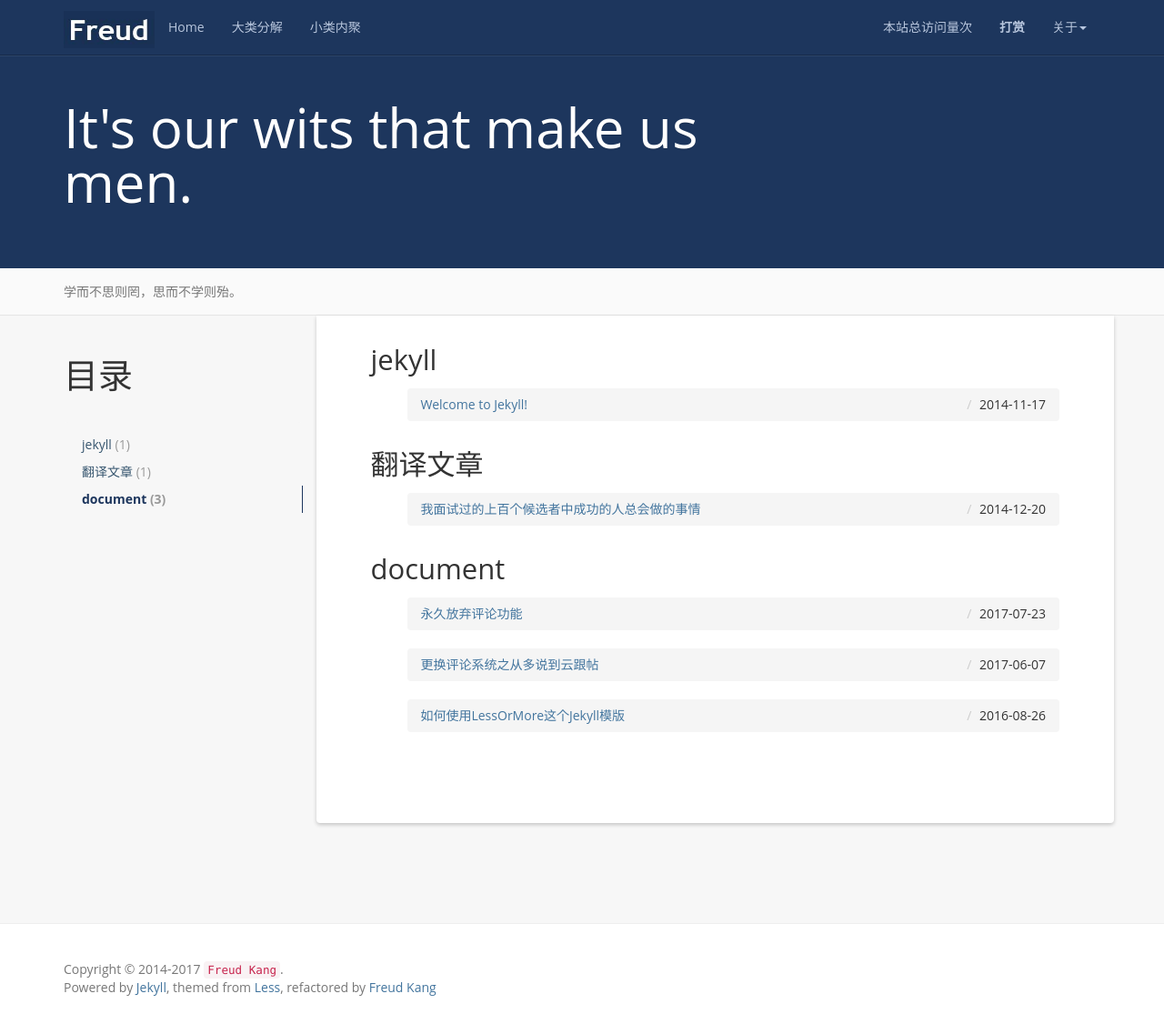
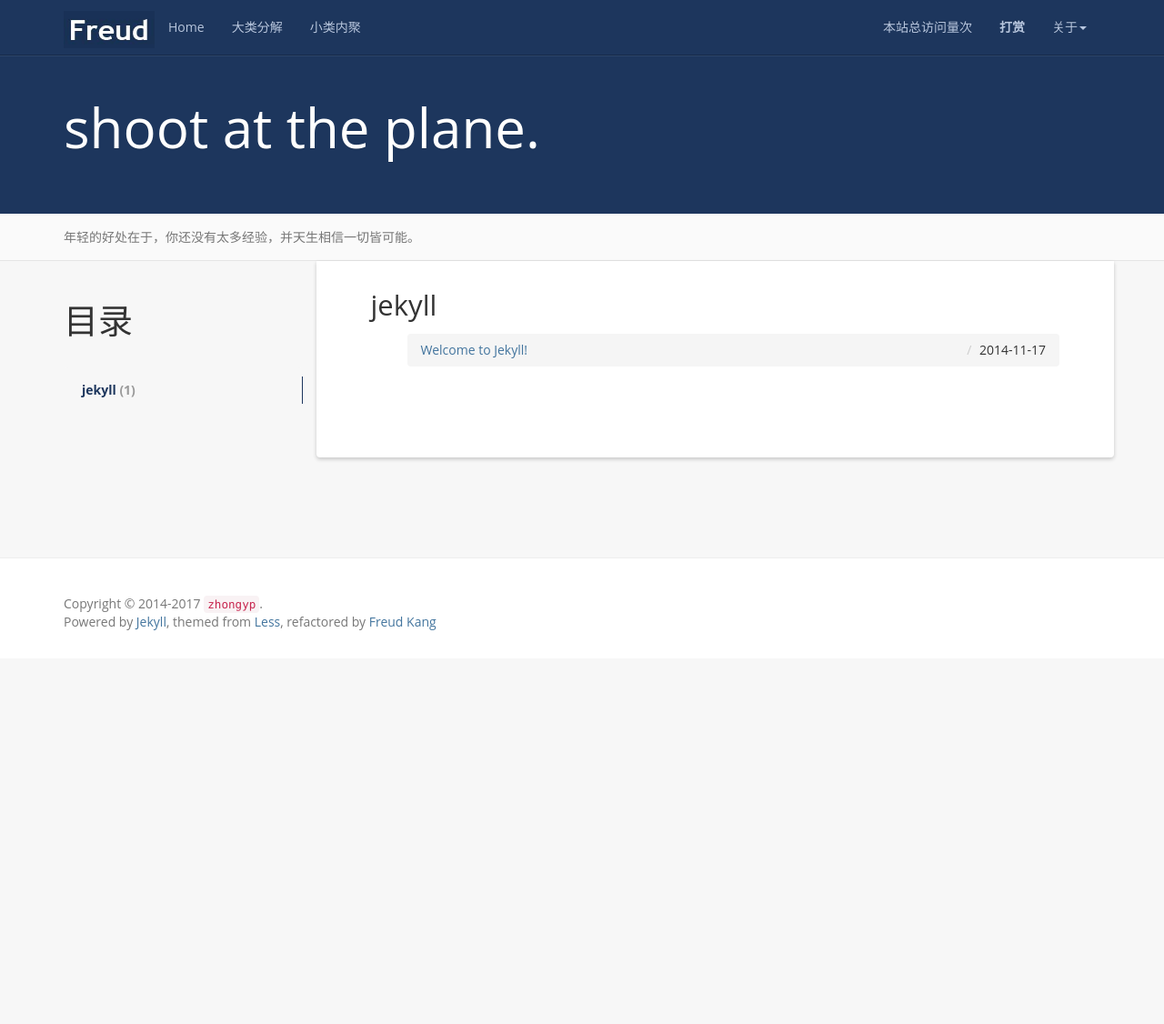
Before and after one commit to zhongyp/jekyll-theme-classic, a Jekyll site: the page built from categories/index.html, in a window 1280 px wide and 1126 px high. Shown: the whole window at 91% size. Built offline with Jekyll 4.4.1, drawn with Linux system fonts in a browser that asks for light colours; nearby versions of some CDN libraries; comment, search, counter and statistics services are not loaded; part of the change alters nothing that is shown.

```diff
--- a/_config.yml
+++ b/_config.yml
@@ -1,15 +1,15 @@
 # Site settings
-name: Less Or More
-email: luoyan35714@126.com
-author: Freud Kang
-url: http://www.hifreud.com
-resume_site: http://www.hifreud.com/Resume.io/
-github: https://github.com/luoyan35714/
+name: My Little Diary
+email: zhongyp001@163.com
+author: zhongyp
+url: http://www.zhongyp.me
+resume_site: http://zhongyp.me
+github: https://github.com/camda/
 baseurl: ""
-description: Actually, less is more!
-meta_description: 康志华;个人博客;学而不思则罔;思而不学则殆;生命不止;折腾不休
-motto: It's our wits that make us men.
-banner: 学而不思则罔，思而不学则殆。
+description: 忙活，或者等死。
+meta_description: zhongyp;笔记•随笔;若你真的想做某事，你得努力上进、善用机会，而最重要的是决不放弃。
+motto: shoot at the plane.
+banner: 年轻的好处在于，你还没有太多经验，并天生相信一切皆可能。
 
 #permalink: /:categories/:year/:month/:day/:title/
 permalink: /:year/:month/:day/:title/
@@ -17,10 +17,10 @@ paginate: 10
 
 exclude: ['README.md', 'Gemfile.lock', 'Gemfile', 'Rakefile']
 
-github_username: luoyan35714
+github_username: camda
 highlighter: Pygments
 
 # Build settings
 markdown: kramdown
 
-baidu_analysis: 94be4b0f9fc5d94cc0d0415ea6761ae9
+baidu_analysis: c3a96bcff9ce4fd81c073bd0facf8a2a
--- a/_posts/2014-12-20-I-ve-Interviewed-100s-of-Candidates-and-the-Ones-I-Hire-Always-Do-This.markdown
+++ /dev/null
@@ -1,45 +0,0 @@
----
-layout: post
-title:  我面试过的上百个候选者中成功的人总会做的事情
-date:   2014-12-20 20:05:00 +0800
-categories: 翻译文章
-tag: interview
----
-
-* content
-{:toc}
-
-
-本文翻译自[Linked In](https://www.linkedin.com/)，作者Minal Mehta
-
-原文地址 [I’ve Interviewed 100s of Candidates and the Ones I Hire Always Do This](http://www.linkedin.com/pulse/20141002164029-1473578-how-to-win-an-interview-before-it-starts?midToken=AQH6jyhMOpWb0g&trk=eml-b2_content_ecosystem_digest-recommended_articles-74-null&fromEmail=fromEmail&ut=3Sa86TzhqLj6s1)
-
-
-面试是很有压力的一件事，通常，你只有不到一个小时的时间来使面试官相信你是所有候选者中最合适那一个。这个面试官很有可能还会在当天面试其他的候选者并且还有其他的事情要做。那你如何才能够脱颖而出呢。
-
-充分的准备，知道哪些事情是想要让面试官知道的。
-====================================
-
-通过上百个我做组织的面试者们，我发现最合适的那些面试者永远都是表达最清晰的。
-
-所有人都知道充足的准备是必要的，但是如何准备是极其重要的，许多人会准备一份面试题和答案的合集，这导致一部分人在遇到合集以外的问题的时候会恐慌（我见过许多人恐慌或者说“这是一个好问题”，当我面试别人或者帮助那些学生准备面试的时候）
-
-以下是我的建议：以最近的记忆最清晰的工作流程开始。通过阅读他们的信息或者询问那些你知道的在这工作的朋友来调查面试的公司和职位，了解他们正在寻找一个拥有什么样能力和文化的人
-
-了解自己，你自己最擅长什么？怎么让你自身如何与公司正在找的人相匹配？这个过程会让你有一个清晰的定位，知道这个公司的职位是不是真的适合你。假设是的，你的自身能力跟这个职位相匹配，你同样知道自己的不足在哪。
-
-从你过往工作经历中找出你突出的贡献，那些你已经确定了你的能力和工作要求相交集的部分。并且，找出一些事情来证明你可以改善你不足的方面。通常，你想出来的这几件事件可以重新组装利用来彰显不同方面的能力。
-
-了解你的听众，组织你的回答语言。
-====================================
-
-我推荐使用排序的组织来确保你的面试官可以理解你的表述。我是STAR方法的忠实粉丝：Situation处境（场景再现），Task任务（必须要做到的），Action行动（你实际做的），Result结果（发生了什么）
-
-场景再现是最重要的，虽然你很清楚发生了什么，但是面试官不知道，花些时间来确保他们可以设身处地的知道当时的情况。如果你不这么做，剩下的故事将是对牛弹琴。
-
-我个人也一直将同样的方法用在各种面试中。“如果你处在一个特定的情境下，你会怎么做？” 花点时间去建立一个共享的空间，让面试官了解情况，然后你们才能一起来聊需要做什么。
-
-保持冷静，记住这次面试是双向的。
-====================================
-
-深呼吸然后记住这只是一次谈话，面试官给你一个评价是很重要的，但是同样重要的是你也要给面试官一个评价，并且确认这是你想要工作的地方。
--- a/_posts/2016-08-27-how-to-use-this-jekyll-theme.md
+++ /dev/null
@@ -1,124 +0,0 @@
----
-layout: post
-title:  如何使用LessOrMore这个Jekyll模版
-date:   2016-08-27 01:08:00 +0800
-categories: document
-tag: 教程
----
-
-* content
-{:toc}
-
-
-致谢
-====================================
-+ 感谢[Less官网](http://lesscss.cn/)的样式，本Jekyll框架的样式都是基于Less官网的样式直接拷贝过来的。只是重构了JS，并且加入了Jekyll语法而已。
-+ 感谢[Github](https://github.com/)提供的代码维护和发布平台
-+ 感谢[Jekyll](https://jekyllrb.com/)团队做出如此优秀的产品
-+ 感谢[Solar](https://github.com/mattvh/solar-theme-jekyll)的原作者[Matt Harzewski](http://www.webmaster-source.com/)，在`2014.11`-`2016.09`的两年间，我的博客选用了此样式模版
-
-
-使用
-====================================
-
-下载
-------------------------------------
-
-使用git从[LessOrMore](https://github.com/luoyan35714/LessOrMore.git)主页下载项目
-
-{% highlight bash %}
-git clone https://github.com/luoyan35714/LessOrMore.git
-{% endhighlight %}
-
-配置
-------------------------------------
-
-`LessOrMore`项目需要配置的只有一个文件`_config.yml`，打开之后按照如下进行配置。
-
-> 特别注意`baseurl`的配置。如果是`***.github.io`项目，不修改为空''的话，会导致JS,CSS等静态资源无法找到的错误
-
-{% highlight bash %}
-name: 博客名称
-email: 邮箱地址
-author: 作者名
-url: 个人网站
-### baseurl修改为项目名，如果项目是'***.github.io'，则设置为空''
-baseurl: "/LessOrMore"
-resume_site: 个人简历网站
-github: github地址
-github_username: github用户名称
-FB:
-  comments :
-    provider : duoshuo
-    duoshuo:
-        short_name : 多说账户
-    disqus :
-        short_name : Disqus账户
-{% endhighlight %}
-
-如何写文章
-------------------------------------
-
-在`LessOrMore/_posts`目录下新建一个文件，可以创建文件夹并在文件夹中添加文件，方便维护。在新建文件中粘贴如下信息，并修改以下的`titile`,`date`,`categories`,`tag`的相关信息，添加`* content {:toc}`为目录相关信息，在进行正文书写前需要在目录和正文之间输入至少2行空行。然后按照正常的Markdown语法书写正文。
-
-{% highlight bash %}
----
-layout: post
-#标题配置
-title:  标题
-#时间配置
-date:   2016-08-27 01:08:00 +0800
-#大类配置
-categories: document
-#小类配置
-tag: 教程
----
-
-* content
-{:toc}
-
-
-我是正文。我是正文。我是正文。我是正文。我是正文。我是正文。
-{% endhighlight %}
-
-执行
-------------------------------------
-
-{% highlight bash %}
-jekyll server
-{% endhighlight %}
-
-效果
-------------------------------------
-打开浏览器并输入URL`http://localhost:4000/`,回车。
-
-
-为什么重复造轮子
-====================================
-
-很明显，我在重复造轮子。在13年接触到GIT，14年末接触到Jekyll，然后搭建了自己的博客，当时是选用了[JekyllThemes](http://jekyllthemes.org/)上的[Solar](https://github.com/mattvh/solar-theme-jekyll)主题，一直到现在。不过中间一直感觉页面风格还是偏暗，阅读不方便。并且有一些小的细节做的不是很好。在页面的跨平台浏览上有一些瑕疵。并且不区分一级标题和二级标题，导致没有重点强调。诸如此类，用了2年，用的越多，越发吃力，中间就一直在寻找新的能够让我一眼认定的主题。
-
-虽然设计好看的主题很多。但是真正适合拿来做博客的却不多。中间一直没有找到合适的主题。直到有一天看到Less官网的主题之后，豁然觉得这就是我的博客想要的样子。简单而又不平凡。所以就决定了要把博客迁移到这个主题，然后拿了两天晚上来把这个主题做出来。
-
-重复造了轮子，但是这个是迄今为止自己觉得最适合我的博客的轮子，所以是值得的！
-
-关于作者
-====================================
-
-热爱开源，热爱折腾的Java程序猿。更多个人信息和联系方式可以参照[我的简介](http://www.hifreud.com/Resume.io/)。
-
-关于打赏
-====================================
-
-如果你也像我一样在寻觅一个简洁的博客主题。不妨试下LessOrMore。
-
-当然你也可以为了我的工作打赏！以激励我做出更好的东西。
-
-支付宝
-----------------
-
-<img src="{{ '/styles/images/zhifubao.PNG' | prepend: site.baseurl }}" alt="支付宝二维码付款给Freud" width="310" />
-
-微信
-----------------
-![微信二维码付款给Freud]({{ '/styles/images/weixin.png' | prepend: site.baseurl }})
--- a/_posts/2017-06-08-change-the-comment-provider-to-yuntentie.md
+++ /dev/null
@@ -1,68 +0,0 @@
----
-layout: post
-title:  更换评论系统之从多说到云跟帖
-date:   2017-06-08 00:00:00 +0800
-categories: document
-tag: 教程
----
-
-* content
-{:toc}
-
-
-挥别
-====================================
-
-从14年博客搭建起来，一直使用的是多说，期间很多人给我留言，有通过我的博客学到技术的，也有看到我博客模板然后拿去使用的，总之也积累了一定的评论量。期间想换Disqus，那时候还没有被墙，不过由于Disqus是国外产品，本地化做的不是很好。所以一直以来仰仗着多说来支撑着博客的评论。不过好景不长。也就大约17年的三月份左右，查看博客的时候，看到评论框上面有一个小链接，点击之后才知道6月1日，多说要永久的关闭了。前前后后使用了不到三年吧。还真的有那么点感情了，所以刚看到这个消息的时候还是很震惊的。不过也可以理解，一个无法成功商业化的项目，最后的结局也无非就是这样。但是由于心里的一些不舍，也就一直没有将多说替换下去，一直等到6月1号上班的那天早上10点多，我上线博客查看的时候还是正常可运行的。不过到6月2号，多说的域名就彻底无法访问了。这才知道，多说是真的走了！感谢这三年来的一路相伴，感谢多说团队曾经做过的努力。
-
-
-选择
-====================================
-
-这几天就一直在寻找一个新的第三方品论，可供考虑的也无非就是畅言，友言，Disqus，云跟帖。
-
-畅言要求必须有备案，这个不太好搞，所以就放弃了。
-
-友言貌似也不稳定，今天查看他的服务的时候502了。
-
-Disqus被墙，而我又极少翻墙。所以也不再考虑之列，最后也就只能选择云跟帖了。
-
-
-网易云跟帖
-====================================
-
-由于云跟帖跟多说有一些小区别。对多说来说，安装完成之后，注册站点跟实际使用域名并没有硬性的要求必须一致，所以写完之后无论在什么地方都可以执行，而网易的这个云跟帖不同的是，会在每次页面加载的时候先获取当前访问的域名，然后跟你注册云跟帖时候的域名做检查，一致的话会放行并正确显示评论系统，不一致就会直接返回错误码，并且在页面不会显示任何内容。
-
-所以，以后想要使用本Jekyll模板的小盆友们，`一定要记得修改自己的云跟帖导入代码`，才能让自己博客的评论系统生效。具体步骤如下：
-
-登录云跟帖
----------------------
-
-使用自己的账号登录[https://gentie.163.com/](https://gentie.163.com/)，然后点击右上角的`后台管理`
-
-![/styles/images/yungentie/01.png]({{ '/styles/images/yungentie/01.png' | prepend: site.baseurl  }})
-
-初始化
----------------------
-
-如果是第一次登录云跟帖会提示完善站点基本信息。
-
-![/styles/images/yungentie/01.png]({{ '/styles/images/yungentie/02.png' | prepend: site.baseurl  }})
-
-完成之后点击`获取代码`，选择合适的皮肤进行设置，本博客是蓝色，固定位置。
-
-![/styles/images/yungentie/01.png]({{ '/styles/images/yungentie/03.png' | prepend: site.baseurl  }})
-
-复制引入代码
----------------------
-
-点击`WEB代码`, 在右侧的`跟贴完整模块代码(Web单独版)`中复制展示框中的代码
-
-![/styles/images/yungentie/01.png]({{ '/styles/images/yungentie/04.png' | prepend: site.baseurl  }})
-
-修改模板代码
----------------------
-
-修改`_includes/LessOrMore/comments-providers/yungentie`文件中的内容，将文件中的代码全部删除，并粘贴刚刚从云跟帖网站复制的代码。
-
-![/styles/images/yungentie/01.png]({{ '/styles/images/yungentie/05.png' | prepend: site.baseurl  }})
--- a/_posts/2017-07-24-abandon-the-comment-feature.md
+++ /dev/null
@@ -1,36 +0,0 @@
----
-layout: post
-title:  永久放弃评论功能
-date:   2017-07-24 00:00:00 +0800
-categories: document
-tag: 教程
----
-
-* content
-{:toc}
-
-
-云跟帖
-====================================
-
-看了下历史记录，在6月8号切换的云跟帖，未到一个月，7月6号，云跟帖也宣告结束了。
-
-![/styles/images/abandon-comments/yungentie-abandon.png]({{ '/styles/images/abandon-comments/yungentie-abandon.png' | prepend: site.baseurl  }})
-
-撇开第三方评论系统的盈利与否不谈，我好像发现了什么不得了的事情，就是我用什么，就死什么。
-
-我用Disqus，被墙了；用多说，关停了；用云跟帖，挂了。
-
-
-选择 - 回归
-====================================
-
-当看到云跟帖要关停的消息的时候，首先想的是还有什么替代方案。
-
-考虑了好久，觉得对现在的第三方评论系统都没什么信任感，基于我用什么死什么，我也不想再祸害一个新的好项目了。并且细细想来，我写这个博客的初衷是记录一些我在工作或者学习中遇到或者学到的知识，随着年岁的增长，记忆力直线下降，所以只是拿博客当作一个在线的技术日记记录工具，供我能够随时方便地找到那些我已经遗忘细节的知识点，并没有想过什么著书立传之类的事情。
-
-能帮到别人固然是好的，不过归根结底是给自己一个方便查阅的平台。
-
-所以最后的决定是彻底放弃评论功能。如果有人在看我的博客的时候有什么问题，依然可以到github开issue来提问。由于去github开issue相对还是有点技术含量(全球最大的同性交友平台还是技术人员的主场)，这样还屏蔽掉了大部分的灌水或者垃圾评论。
-
-所以，别了，评论功能！
```
